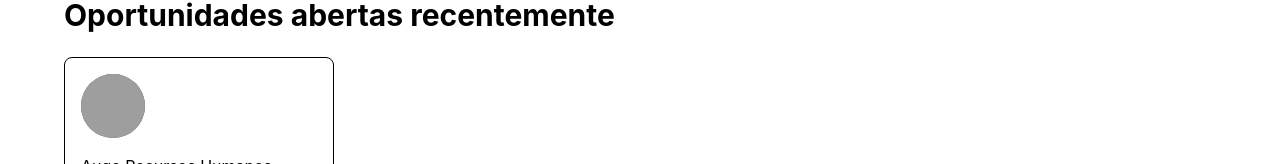
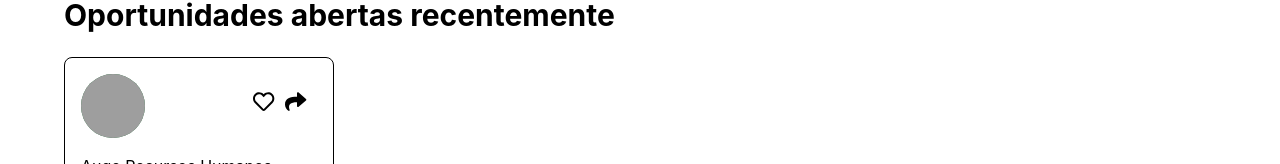
Before and after one commit to gabrielesnack/poc-next-chakra, a Next.js app: page / in a window 1280 px wide. Shown: the part 387-551 px from the top of the page. Built offline with nearby package versions, Linux system fonts and the light colour scheme; grey boxes are pictures that could not be loaded.

Commit message:
fupdate added fontawesome

```diff
--- a/components/cards/JobCard/index.tsx
+++ b/components/cards/JobCard/index.tsx
@@ -1,5 +1,6 @@
 import { Box, Avatar, Text } from '@chakra-ui/react'
 import { propsJobCard } from './types'
+import CIcon from '@/components/custom/CIcon'
 
 const JobCard = ({
   avatar,
@@ -21,7 +22,10 @@ const JobCard = ({
         p="1rem"
         right="1rem"
         top="1rem"
-      ></Box>
+      >
+        <CIcon w="4" size="lg" icon={['far', 'heart']} />
+        <CIcon w="4" size="lg" icon={['fas', 'share']} />
+      </Box>
 
       <Text as="h3" fontSize="md">
         {companyName}
--- /dev/null
+++ b/components/custom/CIcon/index.tsx
@@ -0,0 +1,13 @@
+import { Box } from '@chakra-ui/react'
+import { FontAwesomeIcon } from '@fortawesome/react-fontawesome'
+import { iconProps } from './types'
+
+const CIcon = ({ icon, size, ...rest }: iconProps) => {
+  return (
+    <Box {...rest}>
+      <FontAwesomeIcon icon={icon} size={size} />
+    </Box>
+  )
+}
+
+export default CIcon
--- /dev/null
+++ b/components/custom/CIcon/types.ts
@@ -0,0 +1,4 @@
+import { BoxProps } from '@chakra-ui/react'
+import { FontAwesomeIconProps } from '@fortawesome/react-fontawesome'
+
+export type iconProps = BoxProps | FontAwesomeIconProps
--- a/package.json
+++ b/package.json
@@ -21,6 +21,10 @@
     "style-loader": "^2.0.0"
   },
   "devDependencies": {
+    "@fortawesome/fontawesome-svg-core": "^1.2.32",
+    "@fortawesome/free-regular-svg-icons": "^5.15.1",
+    "@fortawesome/free-solid-svg-icons": "^5.15.1",
+    "@fortawesome/react-fontawesome": "^0.1.13",
     "@types/node": "^14.14.10",
     "@types/react": "^17.0.0",
     "@typescript-eslint/eslint-plugin": "^4.8.2",
--- a/pages/_app.tsx
+++ b/pages/_app.tsx
@@ -1,5 +1,6 @@
 import { AppProps } from 'next/app'
 import { ThemeProvider, theme, CSSReset } from '@chakra-ui/react'
+import '@/plugins/'
 import '@/styles/globals.css'
 
 export default function App({ Component, pageProps }: AppProps) {
--- /dev/null
+++ b/plugins/fontAwesome.ts
@@ -0,0 +1,14 @@
+import { library } from '@fortawesome/fontawesome-svg-core'
+import {
+  faTimes as fasTimes,
+  faBars as fasBars,
+  faHeart as fasHeart,
+  faShare as fasShare,
+} from '@fortawesome/free-solid-svg-icons'
+import {
+  faHeart as farHeart,
+  faCopy as farCopy,
+} from '@fortawesome/free-regular-svg-icons'
+
+library.add(fasHeart, fasTimes, fasBars, fasShare)
+library.add(farHeart, farCopy)
--- /dev/null
+++ b/plugins/index.ts
@@ -0,0 +1 @@
+import './fontAwesome'
```
Also changed, not shown: components/custom/README.MD (added), 1 other file (tests, documents, lock files or other folders).
